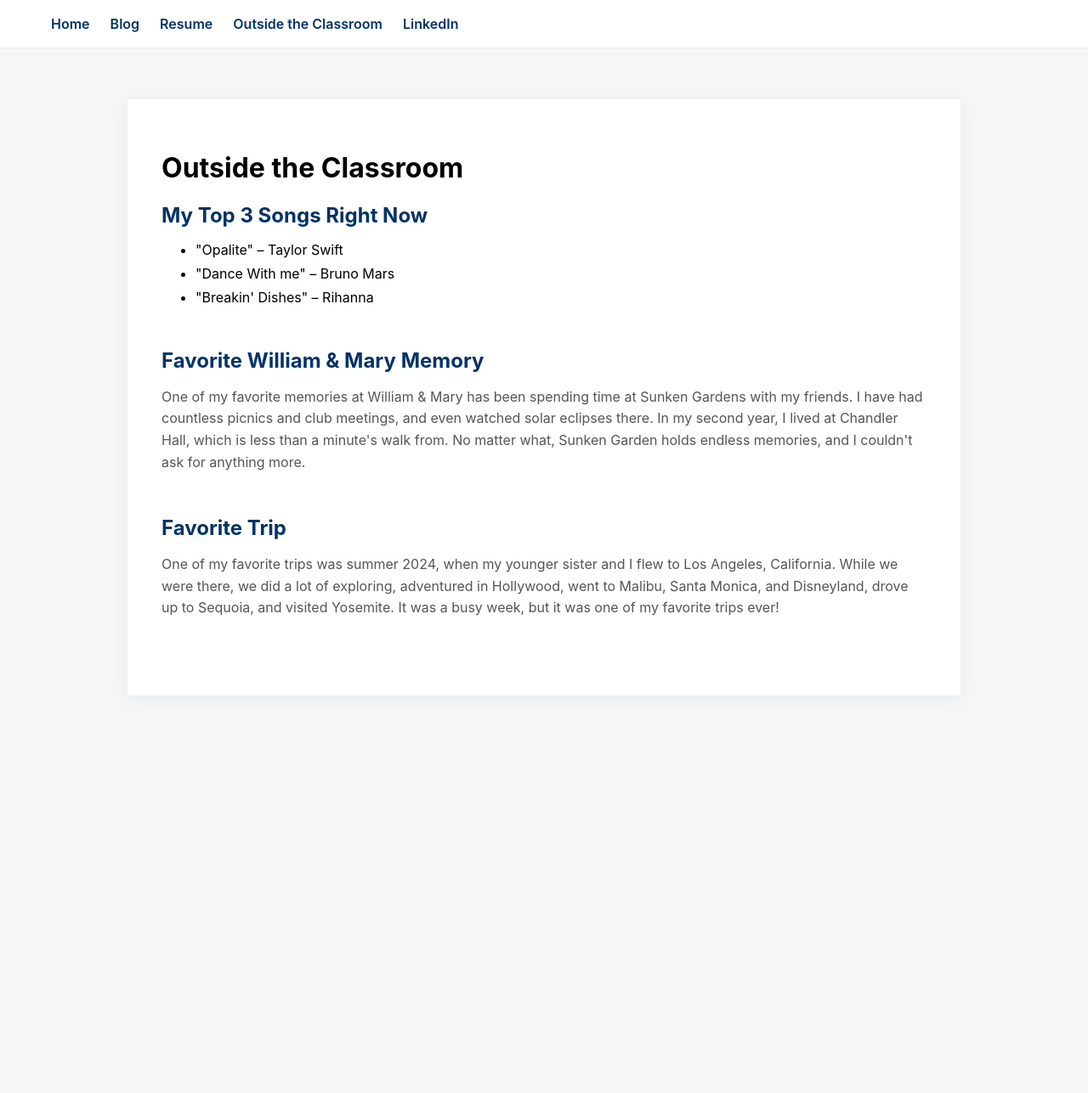
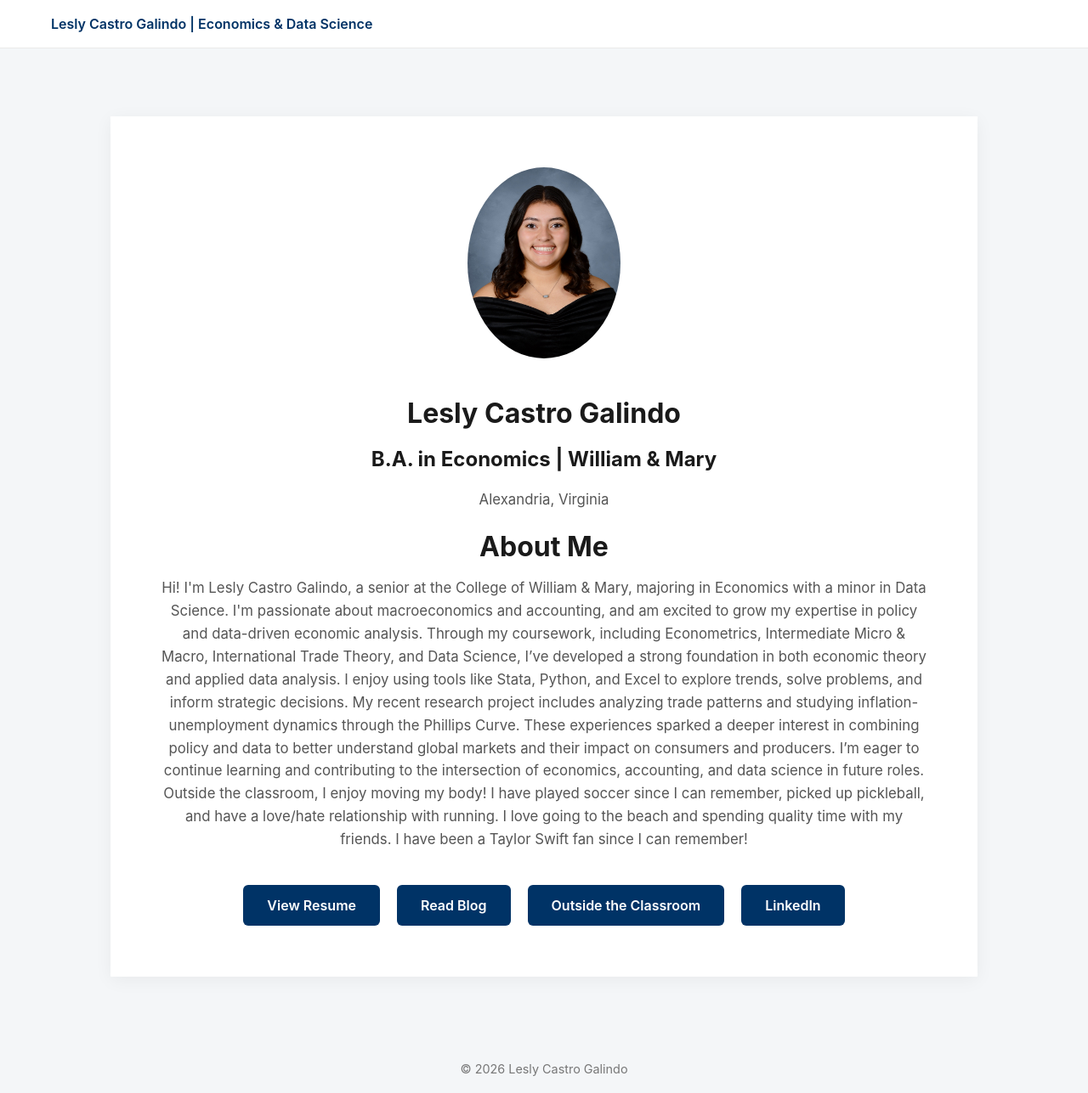
Before and after one commit to leslycastrogalindo/leslycastrogalindo, a plain HTML site: page outside.html in a window 1280 px wide. Shown: the whole page at 85% size. Before the commit the page ends 879 px from the top, so only its background shows below. Drawn offline with Linux system fonts and the light colour scheme.

Commit message:
Update outside.html

```diff
--- a/outside.html
+++ b/outside.html
@@ -3,7 +3,7 @@
 <head>
 <meta charset="UTF-8">
 <meta name="viewport" content="width=device-width, initial-scale=1.0">
-<title>Outside the Classroom | Lesly Castro Galindo</title>
+<title>Lesly Castro Galindo | Economics & Data Science</title>
 
 <style>
 
@@ -11,6 +11,7 @@ body{
 margin:0;
 font-family:-apple-system,BlinkMacSystemFont,"Segoe UI",sans-serif;
 background:#f4f6f8;
+color:#1a1a1a;
 }
 
 nav{
@@ -18,38 +19,62 @@ background:white;
 padding:18px 60px;
 border-bottom:1px solid #eaeaea;
 font-weight:600;
-}
-
-nav a{
-margin-right:20px;
-text-decoration:none;
 color:#003366;
 }
 
 .container{
 max-width:900px;
-margin:60px auto;
+margin:80px auto;
 background:white;
-padding:40px;
+padding:60px;
+text-align:center;
 box-shadow:0 4px 20px rgba(0,0,0,0.05);
 }
 
-.section{
-margin-bottom:50px;
+img{
+width:180px;
+border-radius:50%;
+margin-bottom:20px;
 }
 
-.section h2{
-color:#003366;
+h1{
 margin-bottom:10px;
 }
 
-.section p{
+p{
 color:#555;
+font-size:1.05rem;
 line-height:1.6;
 }
 
-.song-list li{
-margin-bottom:8px;
+.buttons{
+margin-top:40px;
+display:flex;
+justify-content:center;
+gap:20px;
+flex-wrap:wrap;
+}
+
+.btn{
+background:#003366;
+color:white;
+padding:14px 28px;
+border-radius:6px;
+text-decoration:none;
+font-weight:600;
+transition:0.2s;
+}
+
+.btn:hover{
+background:#0055a5;
+}
+
+footer{
+text-align:center;
+margin-top:40px;
+padding:20px;
+color:#777;
+font-size:0.9rem;
 }
 
 </style>
@@ -58,42 +83,42 @@ margin-bottom:8px;
 <body>
 
 <nav>
-<a href="index.html">Home</a>
-<a href="blog.html">Blog</a>
-<a href="resume.html">Resume</a>
-<a href="outside.html">Outside the Classroom</a>
-<a href="https://www.linkedin.com/in/YOURPROFILE/" target="_blank">LinkedIn</a>
+Lesly Castro Galindo | Economics & Data Science
 </nav>
 
 <div class="container">
 
-<h1>Outside the Classroom</h1>
+<img src="lcg_pic.JPG">
+<h1>Lesly Castro Galindo</h1>
+<h2>B.A. in Economics | William & Mary</h2>
+<p class="hometown">Alexandria, Virginia</p>
 
-<div class="section">
-<h2>My Top 3 Songs Right Now</h2>
-<ul class="song-list">
-<li>"Opalite" – Taylor Swift</li>
-<li>"Dance With me" – Bruno Mars</li>
-<li>"Breakin' Dishes" – Rihanna</li>
-</ul>
-</div>
+<h1>About Me</h1>
 
-<div class="section">
-<h2>Favorite William & Mary Memory</h2>
 <p>
-One of my favorite memories at William & Mary has been spending time at Sunken Gardens with my friends. I have had countless picnics and club meetings, and even watched solar eclipses there. In my second year, I lived at Chandler Hall, which is less than a minute's walk from. No matter what, Sunken Garden holds endless memories, and I couldn't ask for anything more.
+Hi! I'm Lesly Castro Galindo, a senior at the College of William & Mary, majoring in Economics with a minor in Data Science. I'm passionate about macroeconomics and accounting, and am excited to grow my expertise in policy and data-driven economic analysis. Through my coursework, including Econometrics, Intermediate Micro & Macro, International Trade Theory, and Data Science, I’ve developed a strong foundation in both economic theory and applied data analysis. I enjoy using tools like Stata, Python, and Excel to explore trends, solve problems, and inform strategic decisions. My recent research project includes analyzing trade patterns and studying inflation-unemployment dynamics through the Phillips Curve. These experiences sparked a deeper interest in combining policy and data to better understand global markets and their impact on consumers and producers. I’m eager to continue learning and contributing to the intersection of economics, accounting, and data science in future roles.
+Outside the classroom, I enjoy moving my body! I have played soccer since I can remember, picked up pickleball, and have a love/hate relationship with running. I love going to the beach and spending quality time with my friends. I have been a Taylor Swift fan since I can remember!
 </p>
-</div>
 
-<div class="section">
-<h2>Favorite Trip</h2>
-<p>
-One of my favorite trips was summer 2024, when my younger sister and I flew to Los Angeles, California. While we were there, we did a lot of exploring, adventured in Hollywood, went to Malibu, Santa Monica, and Disneyland, drove up to Sequoia, and visited Yosemite. It was a busy week, but it was one of my favorite trips ever!
+<div class="buttons">
 
-</p>
+<a class="btn" href="resume.html">View Resume</a>
+
+<a class="btn" href="blog.html">Read Blog</a>
+
+<a class="btn" href="outside.html">Outside the Classroom</a>
+
+<a class="btn" href="https://www.linkedin.com/in/leslycastrogalindo/" target="_blank">
+LinkedIn
+</a>
+
 </div>
 
 </div>
 
+<footer>
+© 2026 Lesly Castro Galindo
+</footer>
+
 </body>
 </html>
```
